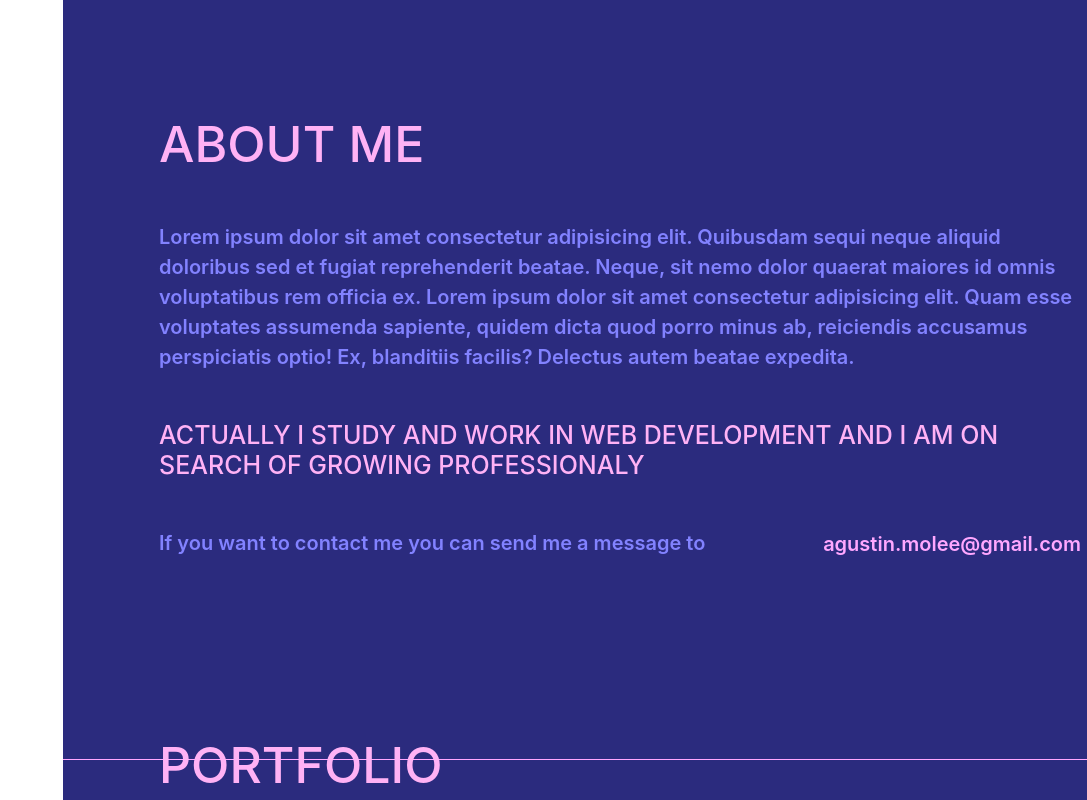
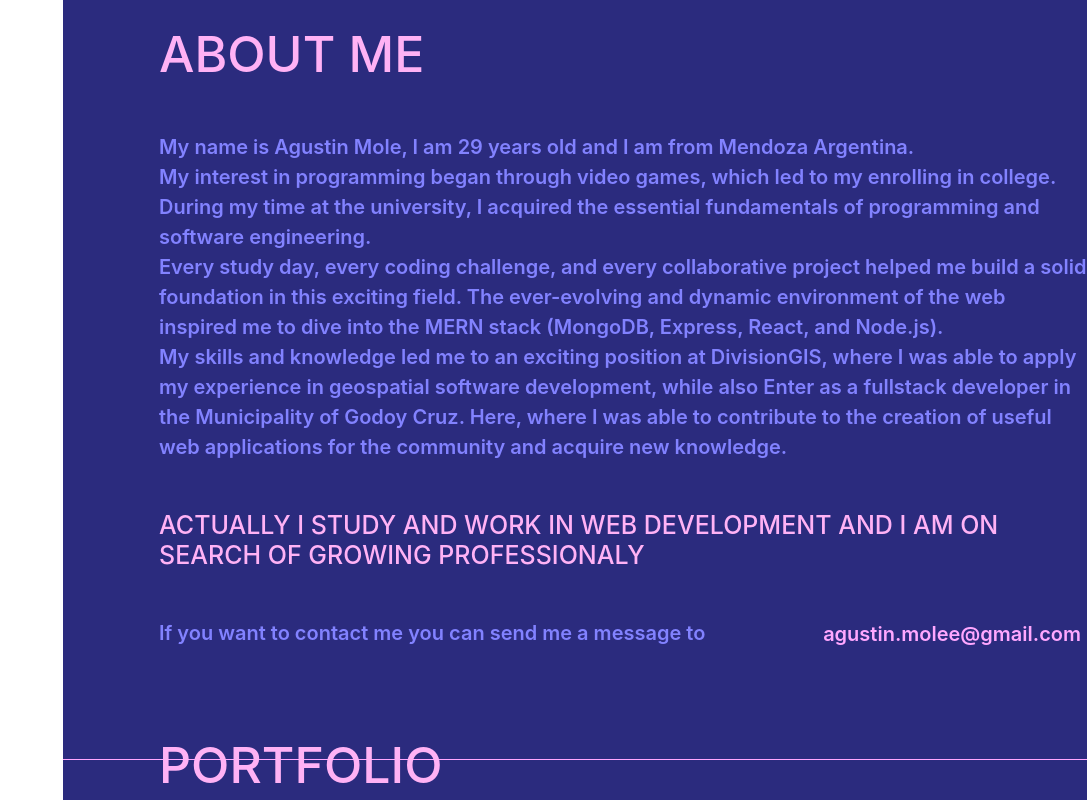
Before and after one commit to aguustin/secondPort, a plain HTML site: page index.html in a window 1280 px wide. Shown: the part 840-1640 px from the top of the page, without its empty margins (193-1280 px from the left). Drawn offline with nearby package versions, Linux system fonts and the light colour scheme.

Commit message:
Update index.html

```diff
--- a/index.html
+++ b/index.html
@@ -47,11 +47,12 @@
                 <div id="aboutme-container" class="aboutme-container position-relative d-flex">
                     <div class="aboutme">
                         <h1>ABOUT ME</h1>
-                        <p>Lorem ipsum dolor sit amet consectetur adipisicing elit.
-                            Quibusdam sequi neque aliquid doloribus sed et fugiat reprehenderit beatae. Neque,
-                            sit nemo dolor quaerat maiores id omnis voluptatibus rem officia ex. Lorem ipsum dolor sit amet consectetur adipisicing elit.
-                            Quam esse voluptates assumenda sapiente, quidem dicta quod porro minus ab,
-                            reiciendis accusamus perspiciatis optio! Ex, blanditiis facilis? Delectus autem beatae expedita.</p>
+                        <p>My name is Agustin Mole, I am 29 years old and I am from Mendoza Argentina.<br>
+                            My interest in programming began through video games, which led to my enrolling in college. During my time at the university, I acquired the essential fundamentals of programming and software engineering.
+                            <br>Every study day, every coding challenge, and every collaborative project helped me build a solid foundation in this exciting field.
+                            The ever-evolving and dynamic environment of the web inspired me to dive into the MERN stack (MongoDB, Express, React, and Node.js).
+                            <br>My skills and knowledge led me to an exciting position at DivisionGIS, where I was able to apply my experience in geospatial software development, while also
+                            Enter as a fullstack developer in the Municipality of Godoy Cruz. Here, where I was able to contribute to the creation of useful web applications for the community and acquire new knowledge.</p>
                         <h2>ACTUALLY I STUDY AND WORK IN WEB DEVELOPMENT AND I AM ON SEARCH OF GROWING PROFESSIONALY</h2>
                         <div class="d-flex">
                             <p class="contact">If you want to contact me you can send me a message to</p><button class="mail">agustin.molee@gmail.com</button>
@@ -247,7 +248,7 @@
                                         <img class="mr-2" src="check.png"></img><li><label>React Native</label></li>
                                     </div>
                                     <div class="d-flex">
-                                        <img class="mr-2" src="check.png"></img><li><label>NestJS</label></li>
+                                        <img class="mr-2" src="check.png"></img><li><label>Docker</label></li>
                                     </div>
                                 </div>
                             </div>
```
